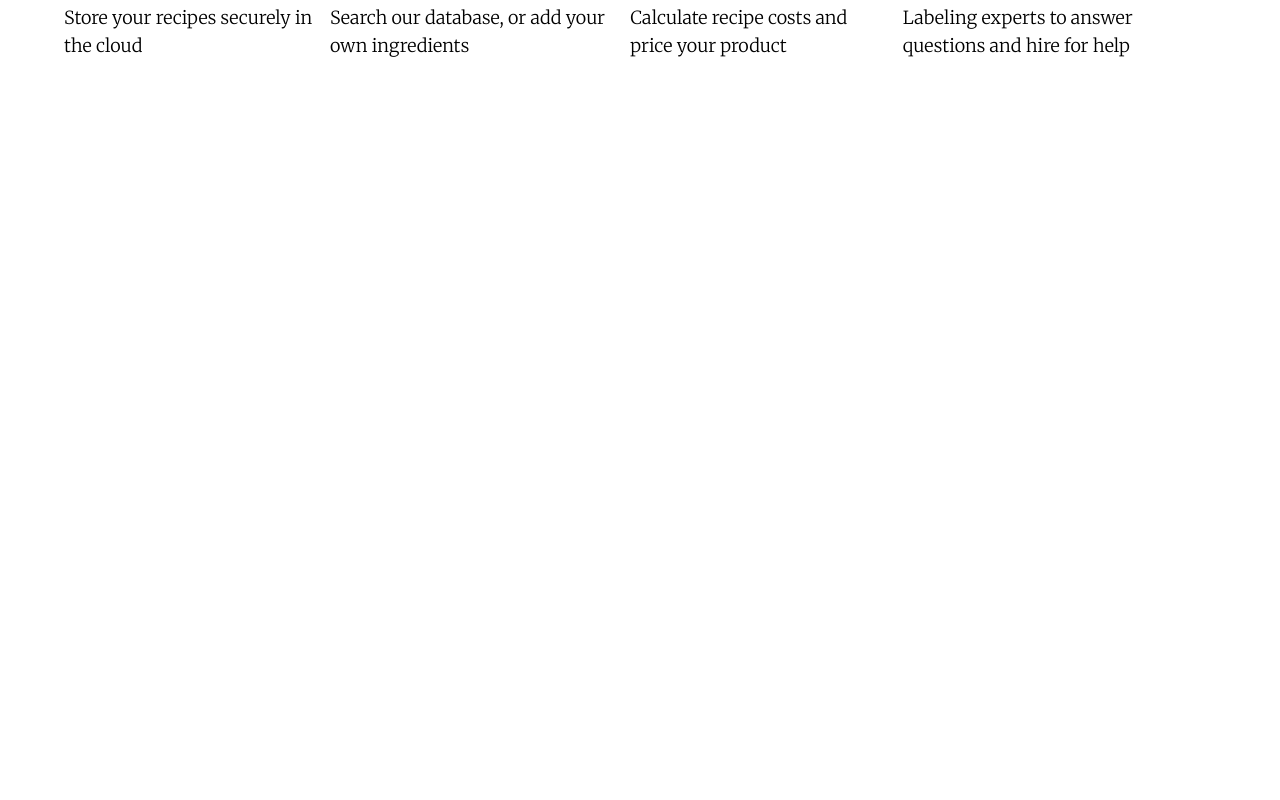
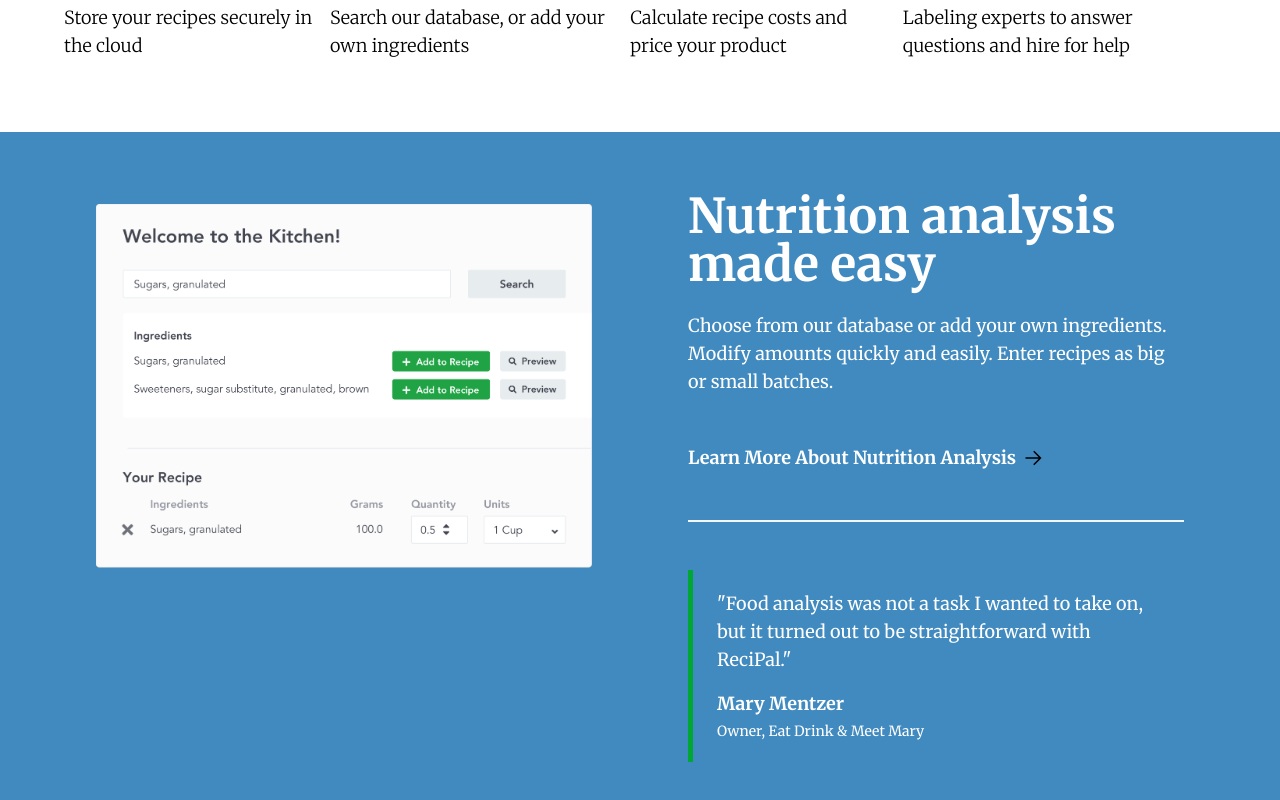
Before and after one commit to Dilmurod777/food-labeling, a Next.js app: page / in a window 1280 px wide. Shown: the part 1009-1809 px from the top of the page. Before the commit the page ends 1117 px from the top, so only its background shows below. Built offline with nearby package versions, Linux system fonts and the light colour scheme.

Commit message:
fit: add nutrition analysis section to main page

```diff
--- a/app/page.tsx
+++ b/app/page.tsx
@@ -3,6 +3,7 @@ import TopHero from "@/app/ui/main/top_hero";
 import TrustedBusinesses from "@/app/ui/main/trusted_businesses";
 import Features from "@/app/ui/main/features";
 import Divider from "@/app/ui/divider";
+import NutritionAnalysisMadeEasy from "@/app/ui/main/nutrition_analysis_made_easy";
 
 export default function Home() {
     return (
@@ -12,6 +13,7 @@ export default function Home() {
             <TrustedBusinesses/>
             <Divider margin={1.5} marginUnits={"rem"} height={2} heightUnits={"px"} color={"#f2f7fb"}/>
             <Features/>
+            <NutritionAnalysisMadeEasy/>
         </main>
     )
 }
--- /dev/null
+++ b/app/ui/main/nutrition_analysis_made_easy.tsx
@@ -0,0 +1,49 @@
+import Image from "next/image";
+import Link from "next/link";
+import {GrLinkNext} from "react-icons/gr";
+import IngredientListImage from "@/public/images/ingredient-list.png";
+import Divider from "@/app/ui/divider";
+
+export default function NutritionAnalysisMadeEasy() {
+    return <div className={"bg-main-blue text-white mt-6 p-12 flex"}>
+        <div className={"px-12 py-6 w-1/2 h-full"}>
+            <Image
+                src={IngredientListImage}
+                alt={"Ingredient List"}
+                style={{
+                    height: '100%',
+                    width: "100%",
+                    objectFit: "contain"
+                }}
+            />
+        </div>
+
+        <div className={"flex flex-col items-start justify-center px-12 py-3 w-1/2"}>
+            <h2 className={"text-5xl mb-6 font-bold"}>
+                Nutrition analysis made easy
+            </h2>
+            <p className={"text-lg font-normal"}>
+                Choose from our database or add your own ingredients. Modify amounts quickly and easily. Enter recipes
+                as big or small batches.
+            </p>
+            <Link
+                href={"/"}
+                className={"group flex items-center text-lg font-normal mt-12"}
+            >
+                <span className={"mr-2 group-hover:mr-4 transition-all font-bold text-lg"}>Learn More About Nutrition Analysis</span>
+                <GrLinkNext/>
+            </Link>
+
+            <Divider height={2} heightUnits={"px"} margin={3} marginUnits={"rem"} color={"#f2f7fb"}/>
+
+            <blockquote className={"border-l-main-green border-l-[5px] py-5 px-6"}>
+                <p className={"mb-4 text-lg font-normal"}>
+                    &quot;Food analysis was not a task I wanted to take on, but it turned out to be straightforward with
+                    ReciPal.&quot;
+                </p>
+                <p className={"font-bold text-lg"}>Mary Mentzer</p>
+                <span className={"bold-thin text-sm"}>Owner, Eat Drink & Meet Mary</span>
+            </blockquote>
+        </div>
+    </div>
+}
```
Also changed, not shown: public/images/ingredient-list.png (added).
